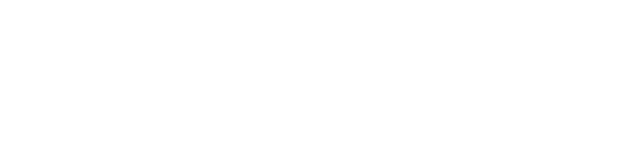
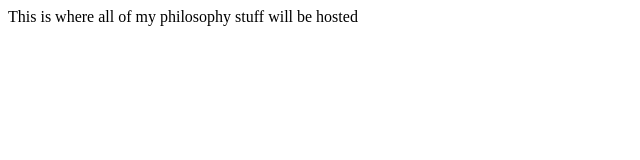
Before and after one commit to cszafranski/c-szafranski.github.io, a plain HTML site: page phil.html in a window 1280 px wide. Shown: the whole page, without its empty margins (0-640 px from the left). Drawn offline with Linux system fonts and the light colour scheme.

Commit message:
First Phil page commit

```diff
--- a/phil.html
+++ b/phil.html
@@ -1,3 +1,5 @@
 <html>
-
+<body>
+This is where all of my philosophy stuff will be hosted
+</body>
 </html>
```
